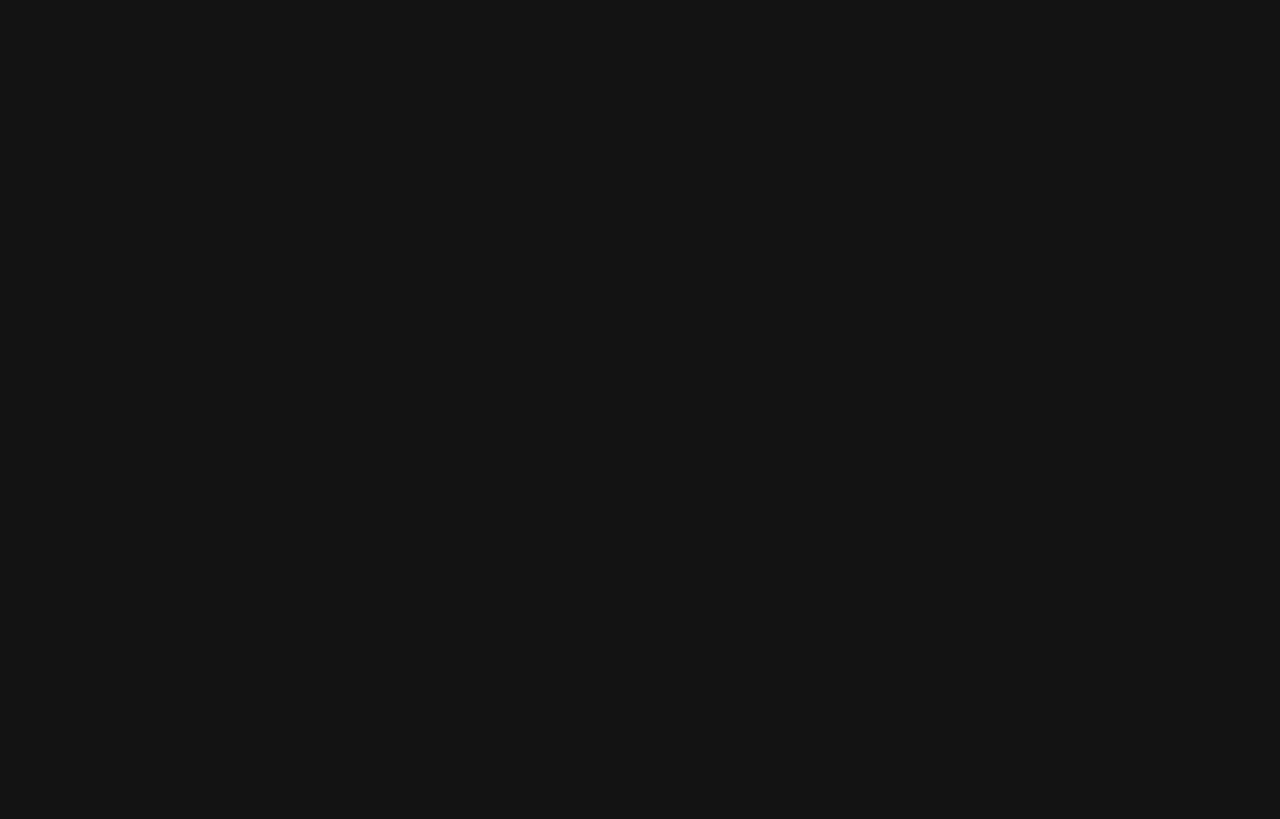
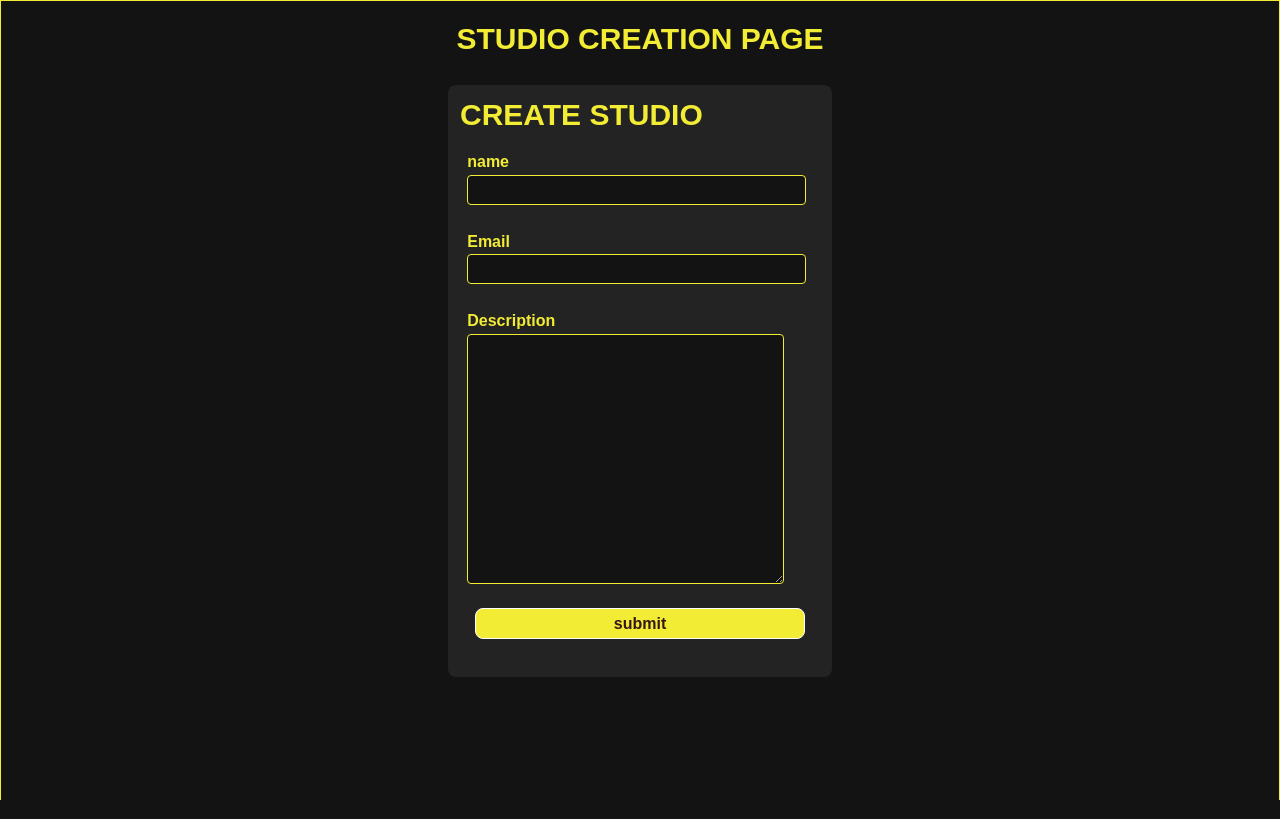
Before and after one commit to Benbellah-Owino/virtual_tribe_geek_store, a SvelteKit app in the folder sv_front/: page /studio/create in a window 1280 px wide. Before the commit this address had no page. Built offline with nearby package versions, Linux system fonts and the light colour scheme.

Commit message:
ADD:-> Studio creation page

```diff
--- a/sv_front/src/app.css
+++ b/sv_front/src/app.css
@@ -31,6 +31,10 @@ body {
     overflow-x: hidden; /* Prevents horizontal scrolling */
     -webkit-font-smoothing: antialiased; /* Improves font rendering on webkit browsers */
     -moz-osx-font-smoothing: grayscale; /* Improves font rendering on macOS */
+	min-width: 10vh;
+	min-height: 100%;
+	height: 100vh;
+	border: #F3EC34 1px solid;
 }
 
 .page{
@@ -308,7 +312,7 @@ body {
 /* region:      --- Form */
 form{
 	padding: 0.5rem;
-	max-width:500px;
+	max-width:600px;
     min-width: 300px;
 }
 
--- /dev/null
+++ b/sv_front/src/lib/types/studio.ts
@@ -0,0 +1,17 @@
+export interface Studio{
+    [key:string]: string;
+    name:string,
+    owner:string,
+    email:string,
+    description:string,
+}
+
+export interface StudioForCreate extends Studio{
+    [key:string]: string;
+}
+export interface StudioCreator{
+    [key:string]: string;
+    studio:string,
+    creator: string,
+    role: string,
+}
--- /dev/null
+++ b/sv_front/src/routes/studio/create/+page.svelte
@@ -0,0 +1,124 @@
+<script lang="ts">
+	import { clearState, updateFormState, type FormState } from '$lib/types/state/form_state';
+	import type { StudioForCreate } from '$lib/types/studio';
+	import { FormError } from '$lib/types/error';
+	import { Result } from '$lib/types/result';
+
+	let formState: FormState = $state({
+		inner_state: Result.Ok,
+		error: null,
+		message: '',
+		target: '',
+		locked: false
+	});
+
+	let studio_form: StudioForCreate = $state({
+		name: '',
+		email: '',
+		description: '',
+        owner: ''
+	});
+
+	async function submit(e: Event) {
+		e.preventDefault();
+		console.log('submit');
+
+		for (const key in studio_form) {
+			if (studio_form[key] == '' && key!='owner') {
+				updateFormState(
+					formState,
+					Result.Err,
+					FormError.PasswordsDontMatch,
+					'Missing Field',
+					key,
+					false
+				);
+				console.log(formState.target);
+				return;
+			}
+		}
+
+		console.log($state.snapshot(studio_form));
+
+		try {
+			let response = await fetch(`http://localhost:7878/studio`, {
+				method: 'POST',
+				credentials: 'include',
+				body: JSON.stringify(studio_form),
+				headers: {
+					'Content-Type': 'application/json'
+				}
+			});
+			if (response.status == 201) {
+				//UNIMPLEMENTED
+				setTimeout(() => {
+					updateFormState(formState, Result.Ok, null, 'Registration success', 'form', true);
+					console.log($state.snapshot(formState));
+				}, 3000);
+			} else if (response.status == 500) {
+				updateFormState(
+					formState,
+					Result.Err,
+					FormError.SubmissionFailed,
+					'Submission Failed',
+					'form',
+					false
+				);
+			}
+		} catch (error) {
+			console.error(error);
+			updateFormState(
+				formState,
+				Result.Err,
+				FormError.SubmissionFailed,
+				'Submission Failed',
+				'form',
+				false
+			);
+		}
+		console.log('hey');
+	}
+</script>
+
+<main class="page main_bg flex_col mt-5 h-full w-full">
+	<h1 class="mb-7 text-center text-3xl font-extrabold">STUDIO CREATION PAGE</h1>
+	<center>
+		<form class="form alt_bg md:w-96 rounded-lg p-3" onsubmit={submit}>
+			<h3 class="float-left mb-4 text-3xl font-extrabold">CREATE STUDIO</h3>
+			<br />
+			{#if formState.inner_state == Result.Ok && formState.target == 'form'}
+				<center><p class="error main_txt text-lg font-semibold">{formState.message}</p></center>
+			{:else if formState.inner_state == Result.Err && formState.target == 'form'}
+				<center><p class="error text-red-400 text-lg font-semibold">{formState.message}</p></center>
+			{/if}
+			<div class="form_div">
+				<label for="name">name</label>
+				<input type="text" name="name" id="name" bind:value={studio_form.name} />
+				{#if formState.inner_state == Result.Err && formState.target == 'name'}
+					<p class="error text-red-500">{formState.message}</p>
+				{/if}
+			</div>
+			<div class="form_div">
+				<label for="email">Email</label>
+				<input type="email" name="email" id="email" bind:value={studio_form.email} />
+				{#if formState.inner_state == Result.Err && formState.target == 'email'}
+					<p class="error text-red-500">{formState.message}</p>
+				{/if}
+			</div>
+			<div class="form_div">
+				<label for="description">Description</label>
+				<!--TODO: Add word limit to description field on server side -->
+				<textarea
+					name="description"
+					id="description"
+					class="w-11/12"
+					rows="10"
+					bind:value={studio_form.description}
+				></textarea>
+			</div>
+
+			<button type="submit" class="btn primary_btn w-11/12">submit</button>
+			<br /><br />
+		</form>
+	</center>
+</main>
--- a/sv_front/src/routes/user/creator/login/+page.svelte
+++ b/sv_front/src/routes/user/creator/login/+page.svelte
@@ -3,7 +3,6 @@
 	import { FormError } from '$lib/types/error';
 	import { Result } from '$lib/types/result';
 	import type { UserForLogin } from '$lib/types/user';
-
 
 	let formState: FormState = $state({
 		inner_state: Result.Ok,
@@ -17,7 +16,6 @@
 		email: '',
 		password: ''
 	});
-
 
 	async function login(e: Event) {
 		e.preventDefault();
@@ -60,9 +58,10 @@
 				message = 'You are blocked from logging in!';
 				locked = true;
 			}
-			if (response.status == 500)
+			if (response.status == 500) {
 				message = 'Server error, please try again. If problem persists come back later';
-			updateFormState(formState, Result.Err, FormError.SubmissionFailed, message, 'form', locked);
+				updateFormState(formState, Result.Err, FormError.SubmissionFailed, message, 'form', locked);
+			}
 		}
 	}
 </script>
--- a/sv_front/src/routes/user/creator/register/+page.svelte
+++ b/sv_front/src/routes/user/creator/register/+page.svelte
@@ -1,6 +1,6 @@
 <script lang="ts">
 	import { clearState, updateFormState, type FormState } from '$lib/types/state/form_state';
-	import type { Creator, CreatorForCreate } from '$lib/types/creator';
+	import type { CreatorForCreate } from '$lib/types/creator';
 	import { FormError } from '$lib/types/error';
 	import { Result } from '$lib/types/result';
 	import { error } from '@sveltejs/kit';
@@ -10,7 +10,7 @@
 		error: null,
 		message: '',
 		target: '',
-		locked: false,
+		locked: false
 	});
 
 	let register_form: CreatorForCreate = $state({
@@ -50,16 +50,23 @@
 		checkPasswordMatch();
 		for (const key in register_form) {
 			if (register_form[key] == '') {
-				updateFormState(formState, Result.Err, FormError.PasswordsDontMatch, 'Missing Field', key, false);
+				updateFormState(
+					formState,
+					Result.Err,
+					FormError.PasswordsDontMatch,
+					'Missing Field',
+					key,
+					false
+				);
 				console.log(formState.target);
 				return;
 			}
 		}
 
+		try {
 			let response = await fetch(`http://localhost:7878/creator`, {
 				method: 'POST',
 				credentials: 'include',
-
 				body: JSON.stringify(register_form),
 				headers: {
 					'Content-Type': 'application/json'
@@ -68,25 +75,46 @@
 
 			if (response.status == 201) {
 				//UNIMPLEMENTED
-			setTimeout(()=>{
+				setTimeout(() => {
 					updateFormState(formState, Result.Ok, null, 'Registration success', 'form', true);
-				console.log($state.snapshot(formState))
-			window.open('/user/creator/login', '_self')
-			}, 3000)
+					console.log($state.snapshot(formState));
+					window.open('/user/creator/login', '_self');
+				}, 3000);
 			} else if (response.status == 500) {
-			error(500, 'Registraition failure');
+				console.error("Failed");
+				updateFormState(
+					formState,
+					Result.Err,
+					FormError.SubmissionFailed,
+					'Submission Failed',
+					'form',
+					false
+				);
+			}
+		} catch (error) {
+			console.error(error);
+			updateFormState(
+				formState,
+				Result.Err,
+				FormError.SubmissionFailed,
+				'Submission Failed',
+				'form',
+				false
+			);
 		}
 	}
 </script>
 
-<main class="page main_bg flex_col mt-5 h-full w-full">
+<main class="page main_bg mt-5 h-full w-full">
 	<h1 class="mb-7 text-center text-3xl font-extrabold">CREATOR REGISTER PAGE</h1>
 	<center>
-		<form class="form alt_bg w-11/12 rounded-lg p-3" onsubmit={register}>
-			<h3 class="float-left mb-4 text-2xl font-bold">Register</h3> <br>
+		<form class="form alt_bg w-8/12 rounded-lg p-3 flex_col" onsubmit={register}>
+			<h3 class="float-left mb-4 text-2xl font-bold">Register</h3>
+			<br />
 			{#if formState.inner_state == Result.Ok && formState.target == 'form'}
-					<p class="error main_txt">{formState.message}</p>
-
+				<center><p class="error main_txt text-lg font-semibold">{formState.message}</p></center>
+			{:else if formState.inner_state == Result.Err && formState.target == 'form'}
+				<center><p class="error text-red-400 text-lg font-semibold">{formState.message}</p></center>
 			{/if}
 			<div class="form_div">
 				<label for="username">Username</label>
```
Also changed, not shown: sv_front/src/routes/studio/+page.svelte (added), sv_front/src/routes/studio/[id]/+page.svelte (added). Lines whose indentation alone changed are shown as unchanged.
